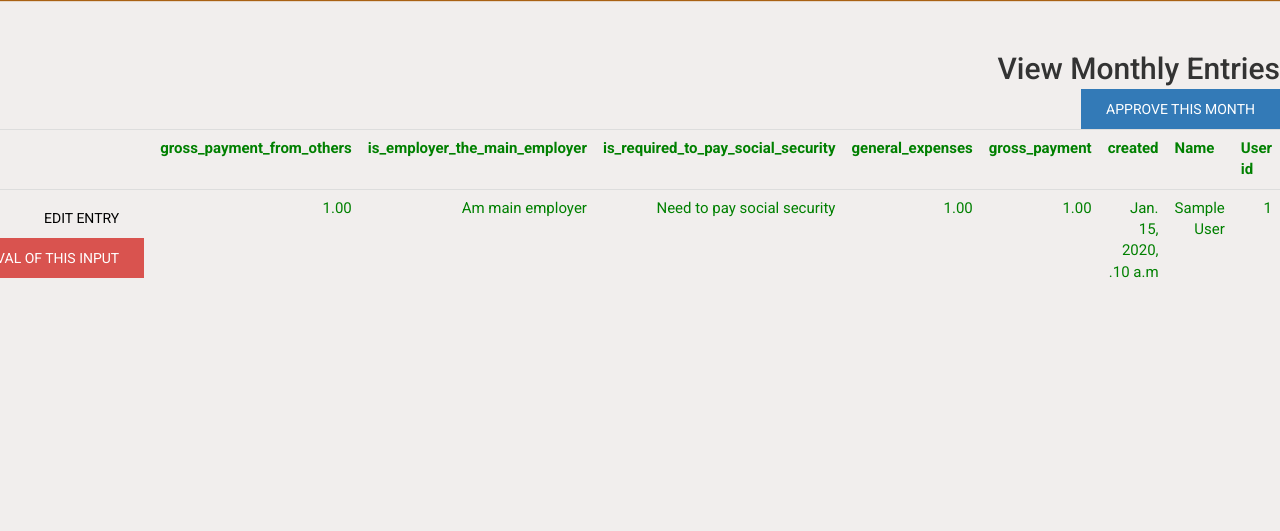
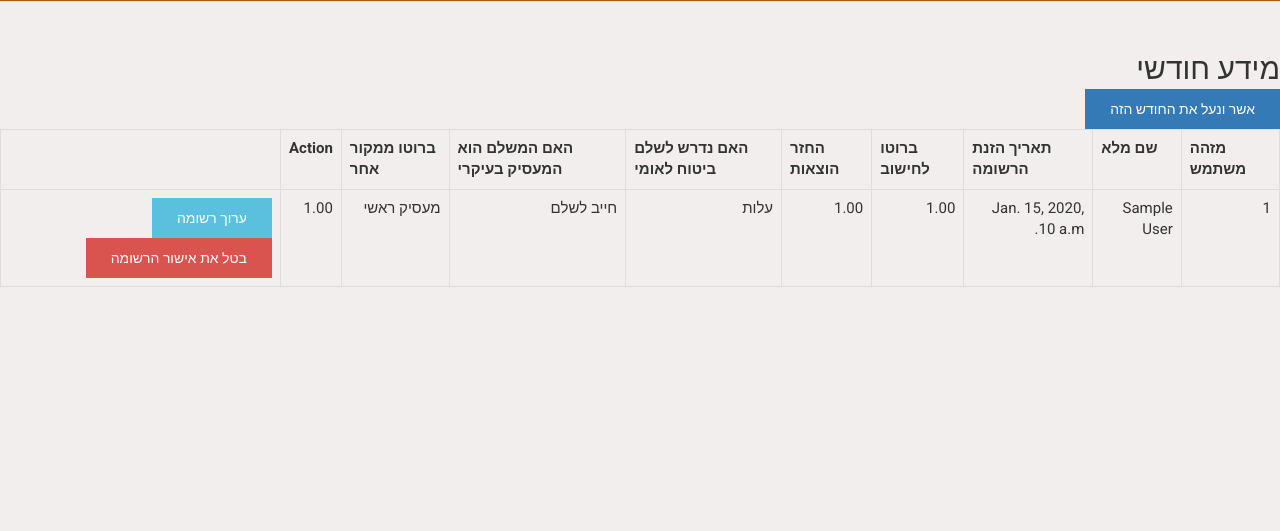
Before and after one commit to cocobango/babi, a Django app: page /reports/current_month/show_entries/2020/1 in a window 1280 px wide. Shown: the part 50-581 px from the top of the page. Run offline with Django 3.2, Linux system fonts and the light colour scheme; a user stored in the database is signed in; tables that the repository leaves empty hold one stand-in row (values such as "Sample post"); some libraries are stand-ins or nearby versions.

Commit message:
style tables

```diff
--- a/wage_reports/reports/static/reports/css/style.css
+++ b/wage_reports/reports/static/reports/css/style.css
@@ -1,7 +1,3 @@
-tr {
-	color: green;
-}
-
 .content-wrapper {
 	margin-top: 100px
 }
--- a/wage_reports/reports/templates/reports/employer/monthly_entry_table_row.html
+++ b/wage_reports/reports/templates/reports/employer/monthly_entry_table_row.html
@@ -1,4 +1,3 @@
-<tr>
 	<td>
 	  	{{entry.employee.user.id }}
 	</td>
@@ -40,4 +39,3 @@
 	<td>
 		{{ entry.gross_payment_from_others }}
 	</td>
-</tr>
--- a/wage_reports/reports/templates/reports/employer/show_entries.html
+++ b/wage_reports/reports/templates/reports/employer/show_entries.html
@@ -1,68 +1,38 @@
 {% extends "base.html" %}
 {% block content %}
-<h1>View Monthly Entries</h1>
-{% if employees_that_do_not_have_employer_data %}<p><strong>The following employees have no employer data associated to them and therefore cannot be included in this report until some data is entered by their employer</strong></p>{% endif %}
+<h1>מידע חודשי</h1>
+{% if employees_that_do_not_have_employer_data %}
+<p><strong>למרצים הבאים לא הוזן מידע כללי על ידי מנהל ולכן לא יוכלו להיכלל באף דוח עד אשר יוזר המידע הזה על ידי המשלם</strong></p>
+{% endif %}
 {% for invalid_employee in employees_that_do_not_have_employer_data %}
 	<p>{{ invalid_employee.user.first_name }} {{ invalid_employee.user.last_name }}</p>
 {% endfor %}
 {% if past_or_current_month == 'past' %}
-<a href="{% url 'reports:pre_approve_month' %}" class="btn btn-primary"> Approve this month</a>
+<a href="{% url 'reports:pre_approve_month' %}" class="btn btn-primary"> אשר ונעל את החודש הזה</a>
 {% endif %}
-<table class="table">
+<table class="table table-bordered table-hover">
 	<tr>
-		<th>User id</th>
-		<th>Name</th>
-		<th>created</th>
-		<th>gross_payment</th>
-		<th>general_expenses</th>
-		<th>is_required_to_pay_social_security</th>
-		<th>is_employer_the_main_employer</th>
-		<th>gross_payment_from_others</th>
+		<th>מזהה משתמש</th>
+		<th>שם מלא</th>
+		<th>תאריך הזנת הרשומה</th>
+		<th>ברוטו לחישוב</th>
+		<th>החזר הוצאות</th>
+		<th>האם נדרש לשלם ביטוח לאומי</th>
+		<th>האם המשלם הוא המעסיק בעיקרי</th>
+		<th>ברוטו ממקור אחר</th>
 
 		<th>Action</th>
 
 	</tr>
 	{% for entry in entries %}
 	<tr>
+		{% include 'reports/employer/monthly_entry_table_row.html' %}
 		<td>
-		  	{{entry.employee.user.id }}
-		</td>
-		<td>
-			{{ entry.employee.user.first_name }} {{ entry.employee.user.last_name }}
-		</td>
-		<td>
-			{{ entry.created }}
-		</td>
-		<td>
-			{{ entry.gross_payment }}
-		</td>
-		<td>
-			{{ entry.general_expenses }}
-		</td>
-		<td>
-		{% if entry.is_required_to_pay_social_security %}
-   			Need to pay social security
-		{% else %}
-		    Free of social security
-		{% endif %}
-
-		</td>
-		<td>
-		{% if entry.is_employer_the_main_employer %}
-   			Am main employer
-		{% else %}
-		    Not main employer
-		{% endif %}
-		</td>
-		<td>
-			{{ entry.gross_payment_from_others }}
-		</td>
-		<td>
-			<a href="{% url 'reports:edit_specific_entry_by_employer' entry.employee.user.id %}" class="btn btn-defualt" >Edit entry</a>
+			<a href="{% url 'reports:edit_specific_entry_by_employer' entry.employee.user.id %}" class="btn btn-info" >ערוך רשומה</a>
 			{% if entry.is_approved %}
-	   			<button class="btn btn-danger" onclick="toggle_employee_monthly_entry_approval('{% url 'reports:withdraw_approval_of_single_entry' %}' ,{{ entry.id }} , {{entry.employee.user.id }} , {{for_year}} , {{for_month}} , '{{ csrf_token }}')">Cancel approval of this input</button>
+	   			<button class="btn btn-danger" onclick="toggle_employee_monthly_entry_approval('{% url 'reports:withdraw_approval_of_single_entry' %}' ,{{ entry.id }} , {{entry.employee.user.id }} , {{for_year}} , {{for_month}} , '{{ csrf_token }}')">בטל את אישור הרשומה</button>
 			{% elif entry.has_data %}
-	   			<button class="btn btn-success" onclick="toggle_employee_monthly_entry_approval('{% url 'reports:set_as_valid' %}' ,{{ entry.id }} , {{entry.employee.user.id }} , {{for_year}} , {{for_month}} , '{{ csrf_token }}')">Approve input</button>
+	   			<button class="btn btn-success" onclick="toggle_employee_monthly_entry_approval('{% url 'reports:set_as_valid' %}' ,{{ entry.id }} , {{entry.employee.user.id }} , {{for_year}} , {{for_month}} , '{{ csrf_token }}')">אשר רשומה</button>
 			{% endif %}
 
 
--- a/wage_reports/reports/templates/reports/employer/view_all_employees.html
+++ b/wage_reports/reports/templates/reports/employer/view_all_employees.html
@@ -8,7 +8,7 @@
 		<a href="{% url 'reports:add_employee' %}" class="btn btn-info">הוסף מרצה</a>
 	</div>
 	<div class="row">
-		<table class="table">
+		<table class="table table-bordered table-hover">
 			<tr>
 				<th>מספר משתמש</th>
 				<th>שם פרטי</th>
```
Also changed, not shown: wage_reports/reports/templates/reports/employer/pre_approve_month.html (+8 -8 lines).
